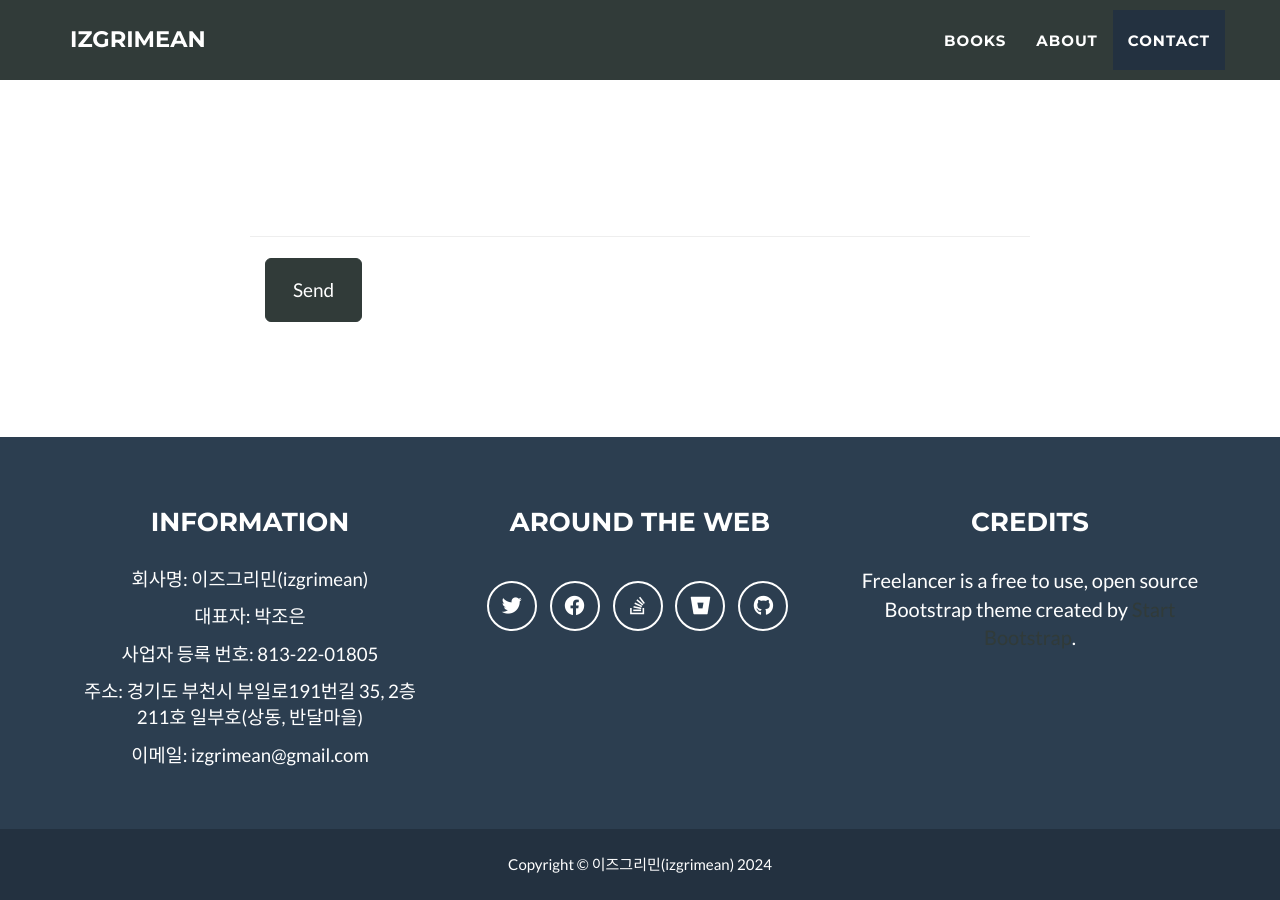
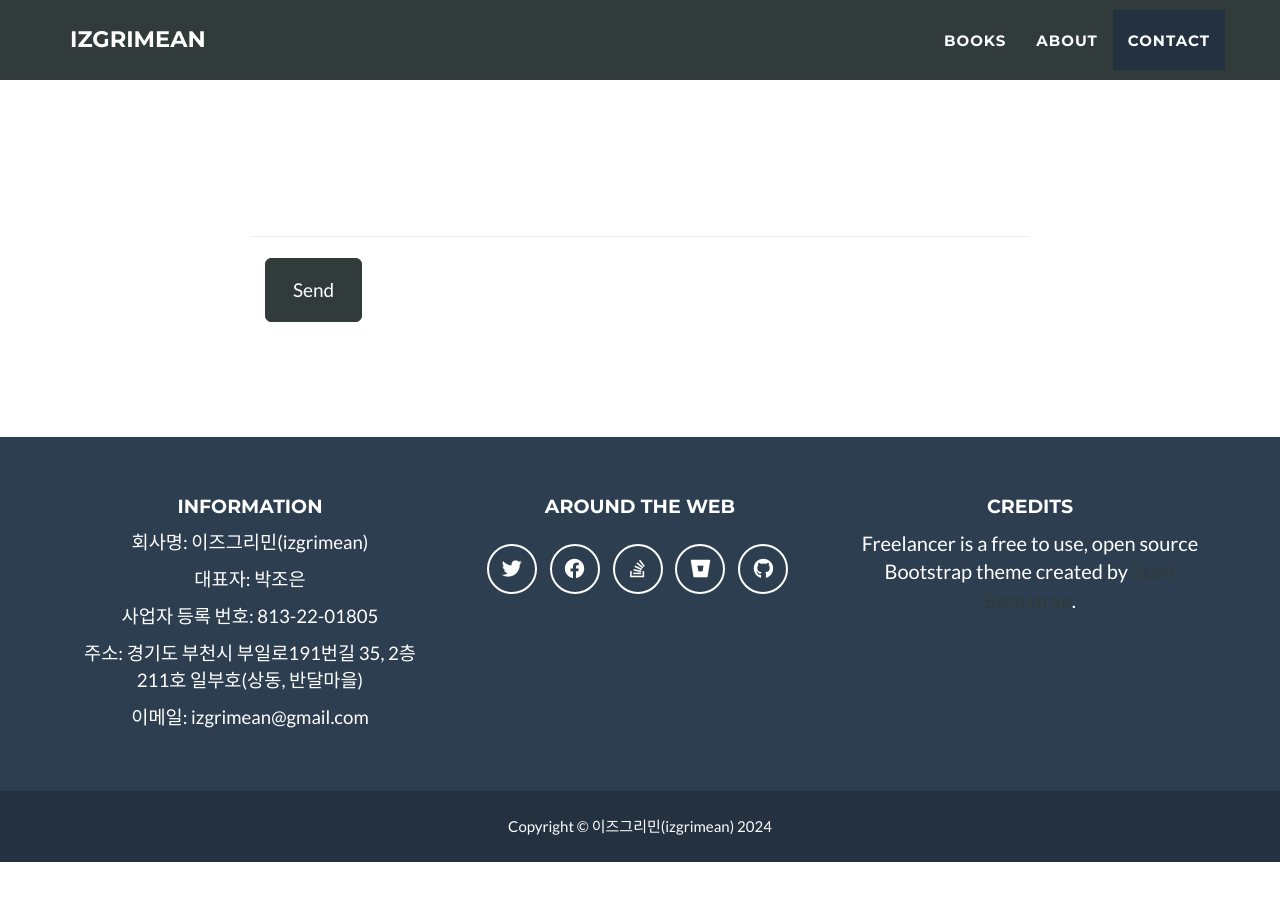
Before and after one commit to izgrimean/izgrimean.github.io, a Jekyll site: the page built from _posts/2014-07-18-project-1.markdown, in a window 1280 px wide and 900 px high, scrolled down 2305 px. Built offline with Jekyll 4.4.1, drawn with Linux system fonts in a browser that asks for light colours; after the commit the page ends 3167 px from its top, so only the background shows below that.

Commit message:
Update footer.html

```diff
--- a/_includes/footer.html
+++ b/_includes/footer.html
@@ -5,7 +5,7 @@
       <div class="row">
         <div class="footer-col col-md-4">
           <!-- <h3>{{ site.footer.location }}</h3> -->
-          <h3>Information</h3>
+          <h4>Information</h4>
 
             <!--
             <p>
@@ -22,7 +22,7 @@
 
         </div>
         <div class="footer-col col-md-4">
-          <h3>{{ site.footer.social }}</h3>
+          <h4>{{ site.footer.social }}</h4>
           <ul class="list-inline">
             {% for network in site.social %}
             <li>
@@ -33,7 +33,7 @@
           </ul>
         </div>
         <div class="footer-col col-md-4">
-          <h3>{{ site.footer.credits }}</h3>
+          <h4>{{ site.footer.credits }}</h4>
           <p>{{ site.credits }}</p>
         </div>
       </div>
```
